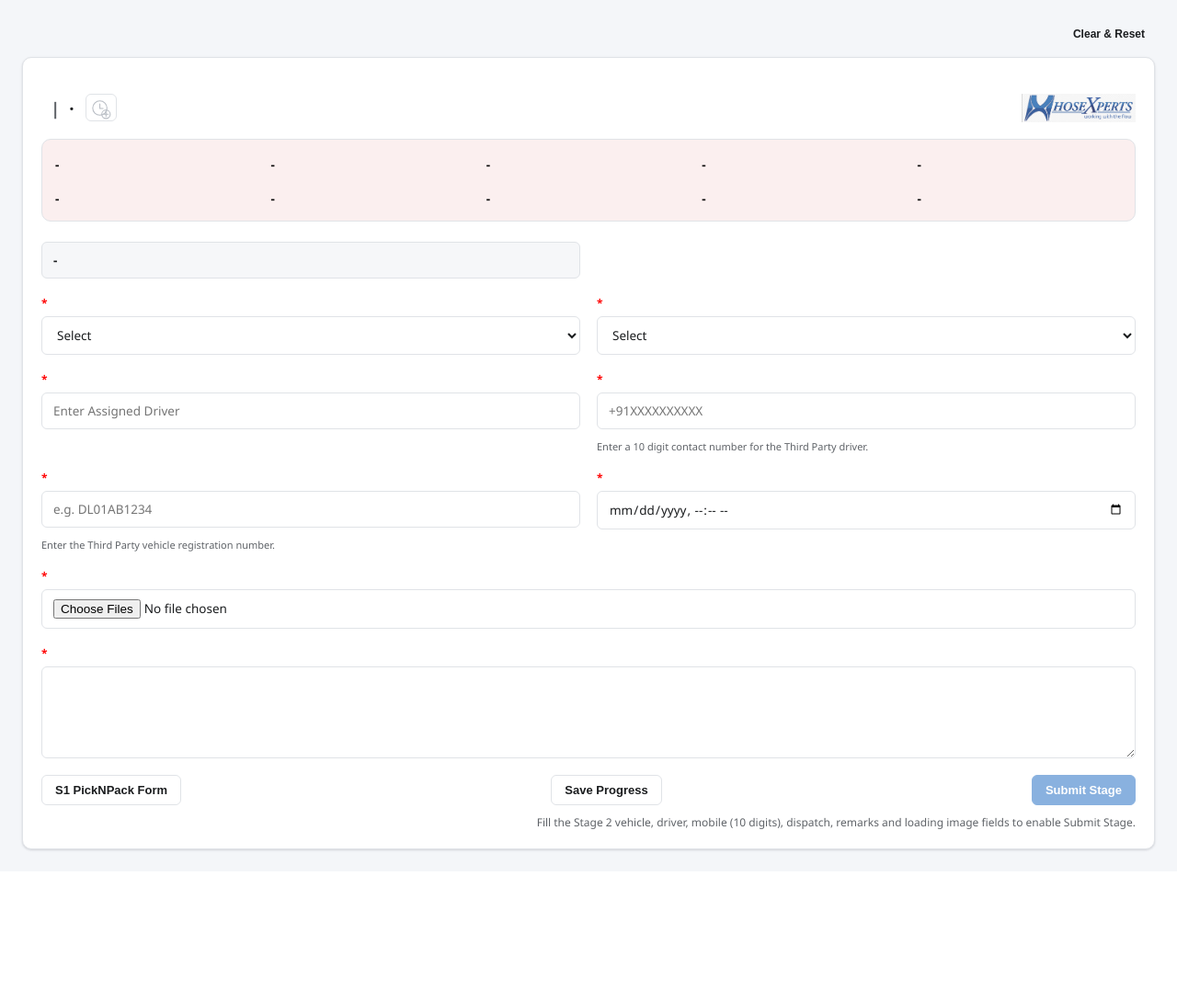
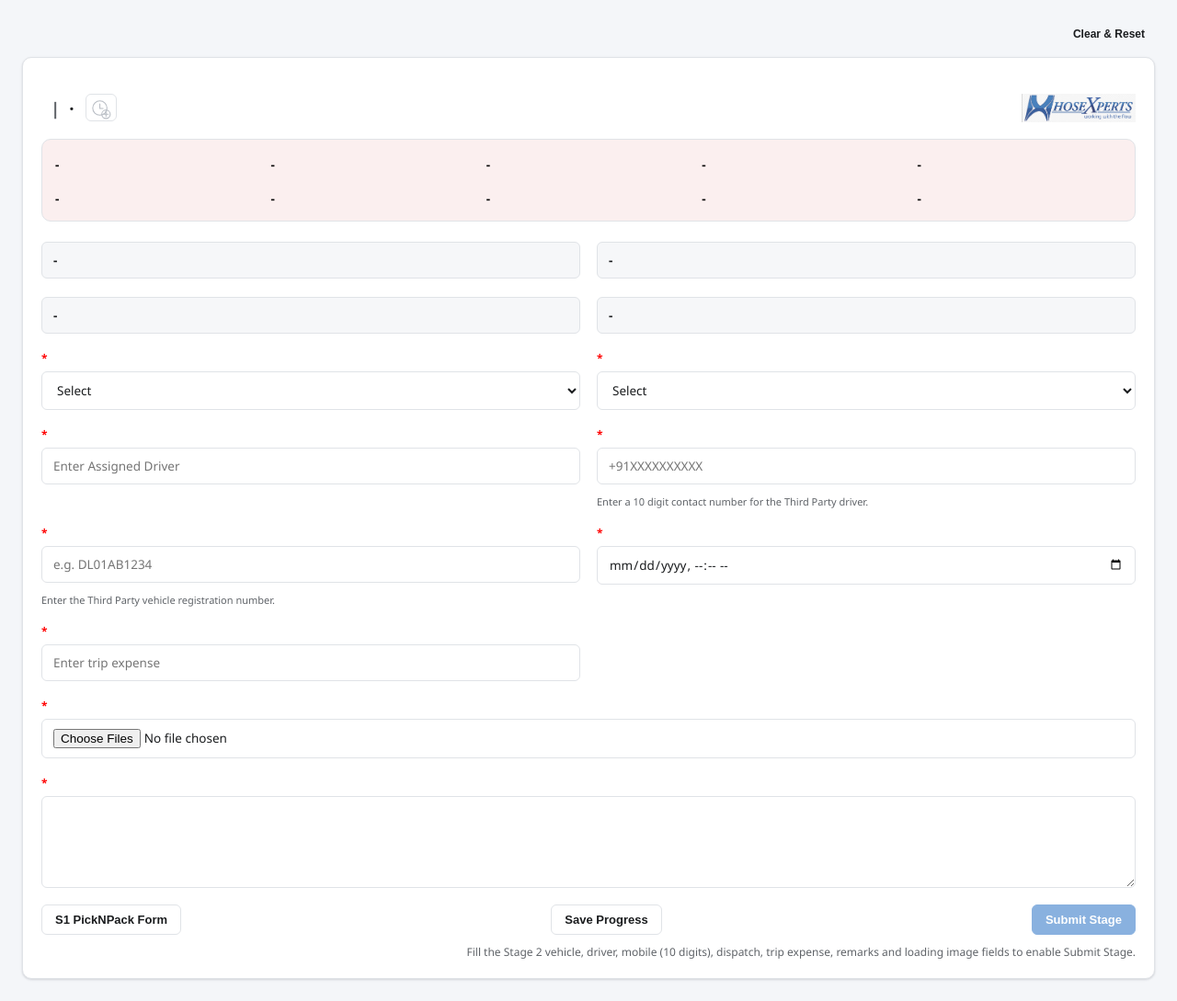
Before and after one commit to ithosexperts/FMS_Portal, a Python web app: template app/templates/custom_forms/stage_S2.html in a window 1280 px wide. Shown: the part 64-1153 px from the top of the page at 92% size. Before the commit the page ends 991 px from the top, so only its background shows below. Run offline with Jinja, Linux system fonts and the light colour scheme; the template is opened without the code that fills it, so the values that code supplies are empty; some libraries are stand-ins or nearby versions.

Commit message:
Update stage_S2.html

```diff
--- a/app/templates/custom_forms/stage_S2.html
+++ b/app/templates/custom_forms/stage_S2.html
@@ -86,6 +86,19 @@
   </div>
 
   <div class="readonly-grid" style="display:grid;grid-template-columns:repeat(2,minmax(240px,1fr));gap:14px 18px;margin-bottom:18px;">
+    <!-- Non-editable Z_SalesOrder source columns (display only, never submitted). -->
+    <div class="question">
+      <label>{{ custom_stage2.contact_person.label }}</label>
+      <input type="text" value="{{ display_value(custom_stage2.contact_person.value) or '-' }}" readonly tabindex="-1" style="background:#f6f7f9;cursor:not-allowed;font-weight:600;" />
+    </div>
+    <div class="question">
+      <label>{{ custom_stage2.contact_no.label }}</label>
+      <input type="text" value="{{ display_value(custom_stage2.contact_no.value) or '-' }}" readonly tabindex="-1" style="background:#f6f7f9;cursor:not-allowed;font-weight:600;" />
+    </div>
+    <div class="question">
+      <label>{{ custom_stage2.freight_terms.label }}</label>
+      <input type="text" value="{{ display_value(custom_stage2.freight_terms.value) or '-' }}" readonly tabindex="-1" style="background:#f6f7f9;cursor:not-allowed;font-weight:600;" />
+    </div>
     <div class="question">
       <label>{{ custom_stage2.publish_names.get("S1_PickID", "Pick ID") }}</label>
       <input type="text" value="{{ custom_stage2.pick_id or '-' }}" readonly style="background:#f6f7f9;cursor:not-allowed;font-weight:600;" />
@@ -206,6 +219,14 @@
         <input type="datetime-local" name="S2_DispatchDateTime" value="{{ (custom_stage2.dispatch_datetime.value|string).replace(' ', 'T')[:16] if custom_stage2.dispatch_datetime.value else '' }}" {% if custom_stage2.s2_locked %}readonly{% endif %} class="{% if custom_stage2.s2_locked %}s2-locked-field{% endif %}" />
       </div>
 
+      <div class="question">
+        <label>{{ custom_stage2.trip_expense.label }} <span style="color:red">*</span></label>
+        <input type="number" name="S2_TripExpense" class="s2-trip-expense-input{% if custom_stage2.s2_locked %} s2-locked-field{% endif %}"
+               value="{{ display_value(custom_stage2.trip_expense.value) }}"
+               placeholder="Enter trip expense" min="0" step="0.01" inputmode="decimal"
+               {% if custom_stage2.s2_locked %}readonly{% endif %} />
+      </div>
+
       <div class="question" style="grid-column:1/-1;">
         <label>{{ custom_stage2.loading_image_1.label }} <span style="color:red">*</span></label>
         {% set s2_loading_urls = custom_stage2.loading_image_1.value|string if custom_stage2.loading_image_1.value is not none and custom_stage2.loading_image_1.value|string|trim|lower not in ('', 'none', 'null') else '' %}
@@ -236,7 +257,7 @@
       {% if not custom_stage2.s2_locked %}
       <button type="submit" name="_action" value="save" class="btn">Save Progress</button>
       <button type="submit" name="_action" value="submit" class="btn btn-primary s2-submit-btn" disabled aria-disabled="true">Submit Stage</button>
-      <div class="s2-submit-hint" style="width:100%;text-align:right;font-size:12px;color:var(--text-secondary);">Fill the required Stage 2 driver, vehicle, dispatch, remarks and loading-image fields to enable Submit Stage.</div>
+      <div class="s2-submit-hint" style="width:100%;text-align:right;font-size:12px;color:var(--text-secondary);">Fill the required Stage 2 driver, vehicle, dispatch, trip expense, remarks and loading-image fields to enable Submit Stage.</div>
       {% else %}
       <div style="font-size:12px;color:var(--text-secondary);align-self:center;">Stage 2 is completed and the submitted values are read-only.</div>
       {% endif %}
@@ -430,6 +451,11 @@
   };
   const s2Dispatch = document.querySelector('[name="S2_DispatchDateTime"]');
   const s2Remarks = document.querySelector('[name="S2_Remarks"]');
+  const s2TripExpense = document.querySelector('[name="S2_TripExpense"]');
+  const tripExpenseOk = () => {
+    const v = String(s2TripExpense?.value || '').trim();
+    return v !== '' && !Number.isNaN(Number(v)) && Number(v) >= 0;
+  };
   const s2ImageInput = document.querySelector('.s2-loading-image-input');
   const s2ExistingImages = document.querySelector('input[name="__existing_attachment_urls_S2_LoadingImage1"]');
   const s2SubmitHint = document.querySelector('.s2-submit-hint');
@@ -448,17 +474,17 @@
       ? /^91\d{10}$/.test(mobileDigits)
       : /^\d{10}$/.test(mobileDigits);
     const ready = hasText(s2Origin) && hasText(s2Type) && !!s2DriverName() && mobileOk
-      && !!s2VehicleNo() && hasText(s2Dispatch) && hasText(s2Remarks) && hasImage();
+      && !!s2VehicleNo() && hasText(s2Dispatch) && tripExpenseOk() && hasText(s2Remarks) && hasImage();
     s2SubmitBtn.disabled = !ready;
     s2SubmitBtn.setAttribute('aria-disabled', ready ? 'false' : 'true');
     if (s2SubmitHint) {
       s2SubmitHint.textContent = ready
         ? 'All required Stage 2 fields are ready. Submit Stage will update every row with the same PickID and run the backend workflow.'
-        : 'Fill the Stage 2 vehicle, driver, mobile (10 digits), dispatch, remarks and loading image fields to enable Submit Stage.';
+        : 'Fill the Stage 2 vehicle, driver, mobile (10 digits), dispatch, trip expense, remarks and loading image fields to enable Submit Stage.';
     }
   };
 
-  [s2Origin, s2Type, driverSelect, driverNumberInput, vehicleNoSelect, vehicleThirdInput, s2Dispatch, s2Remarks].forEach((el) => {
+  [s2Origin, s2Type, driverSelect, driverNumberInput, vehicleNoSelect, vehicleThirdInput, s2Dispatch, s2TripExpense, s2Remarks].forEach((el) => {
     if (!el) return;
     el.addEventListener('input', updateS2SubmitState);
     el.addEventListener('change', updateS2SubmitState);
@@ -472,7 +498,7 @@
       updateS2SubmitState();
       if (s2SubmitBtn && s2SubmitBtn.disabled) {
         event.preventDefault();
-        alert('Please fill all Stage 2 required fields, use a 10-digit Driver Mobile No, and attach at least one Loading Image before submitting.');
+        alert('Please fill all Stage 2 required fields (including Trip Expense), use a 10-digit Driver Mobile No, and attach at least one Loading Image before submitting.');
       }
     });
   }
```
